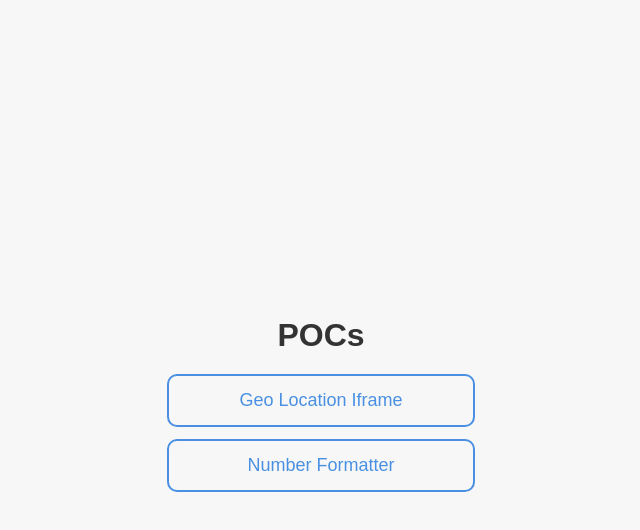
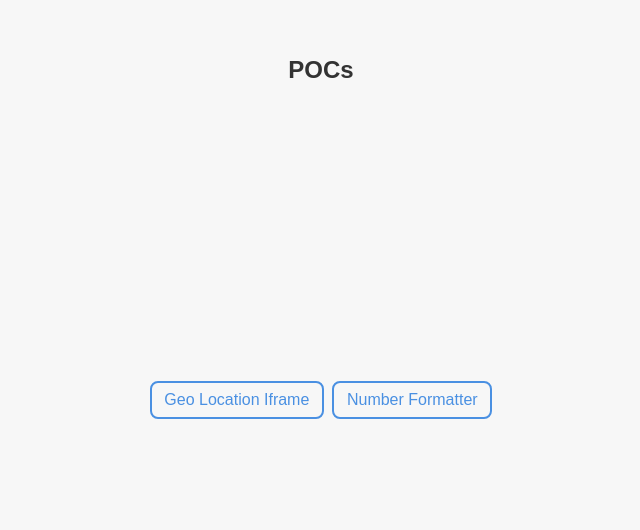
Before and after one commit to Dashrath-Sharma/pocs, a plain HTML site: page index.html in a window 1280 px wide. Shown: the whole page, without its empty margins (319-959 px from the left). Drawn offline with Linux system fonts and the light colour scheme.

Commit message:
fix: updated link view

```diff
--- a/index.html
+++ b/index.html
@@ -18,54 +18,60 @@
     }
 
     .container {
-      text-align: center;
+      display: flex;
+      flex-wrap: wrap;
+      gap: 0.5rem;
+      justify-content: center;
+      max-width: 90%;
     }
 
-    .link-box {
-      display: block;
-      margin: 12px 0;
-      padding: 14px 22px;
+    .link-chip {
+      padding: 0.5rem 0.8rem;
       border: 2px solid #4a90e2;
-      border-radius: 10px;
+      border-radius: 8px;
       text-decoration: none;
-      font-size: 18px;
+      font-size: 16px;
       color: #4a90e2;
-      transition: 0.3s ease;
-      width: 260px;
-      margin-left: auto;
-      margin-right: auto;
+      transition: 0.25s ease;
+      white-space: nowrap;
     }
 
-    .link-box:hover {
+    .link-chip:hover {
       background: #4a90e2;
       color: #fff;
     }
 
     h1 {
-      margin-bottom: 20px;
+      position: absolute;
+      top: 40px;
+      width: 100%;
+      text-align: center;
       color: #333;
+      font-size: 24px;
     }
   </style>
 </head>
 <body>
 
+  <h1>POCs</h1>
+
   <div class="container">
-    <h1>POCs</h1>
 
-    <a class="link-box" href="./geo-location-iframe/">
+    <a class="link-chip" href="./geo-location-iframe/">
       Geo Location Iframe
     </a>
 
-    <a class="link-box" href="./number-formatter/">
+    <a class="link-chip" href="./number-formatter/">
       Number Formatter
     </a>
 
-    <!-- Add more POCs like this -->
+    <!-- Add more chips like this -->
     <!--
-    <a class="link-box" href="./folder-name/">
+    <a class="link-chip" href="./folder-name/">
       Folder Name
     </a>
     -->
+
   </div>
 
 </body>
```
